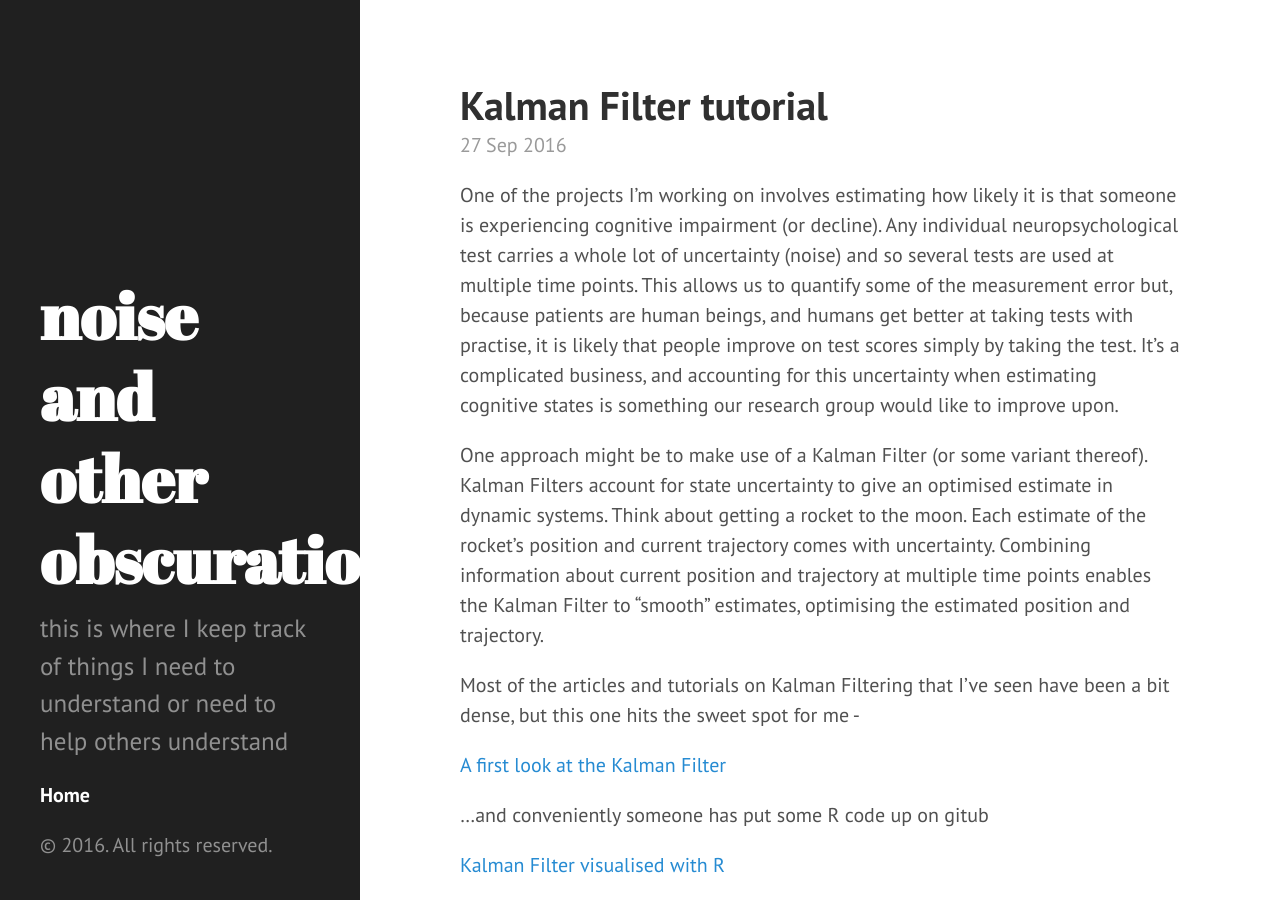
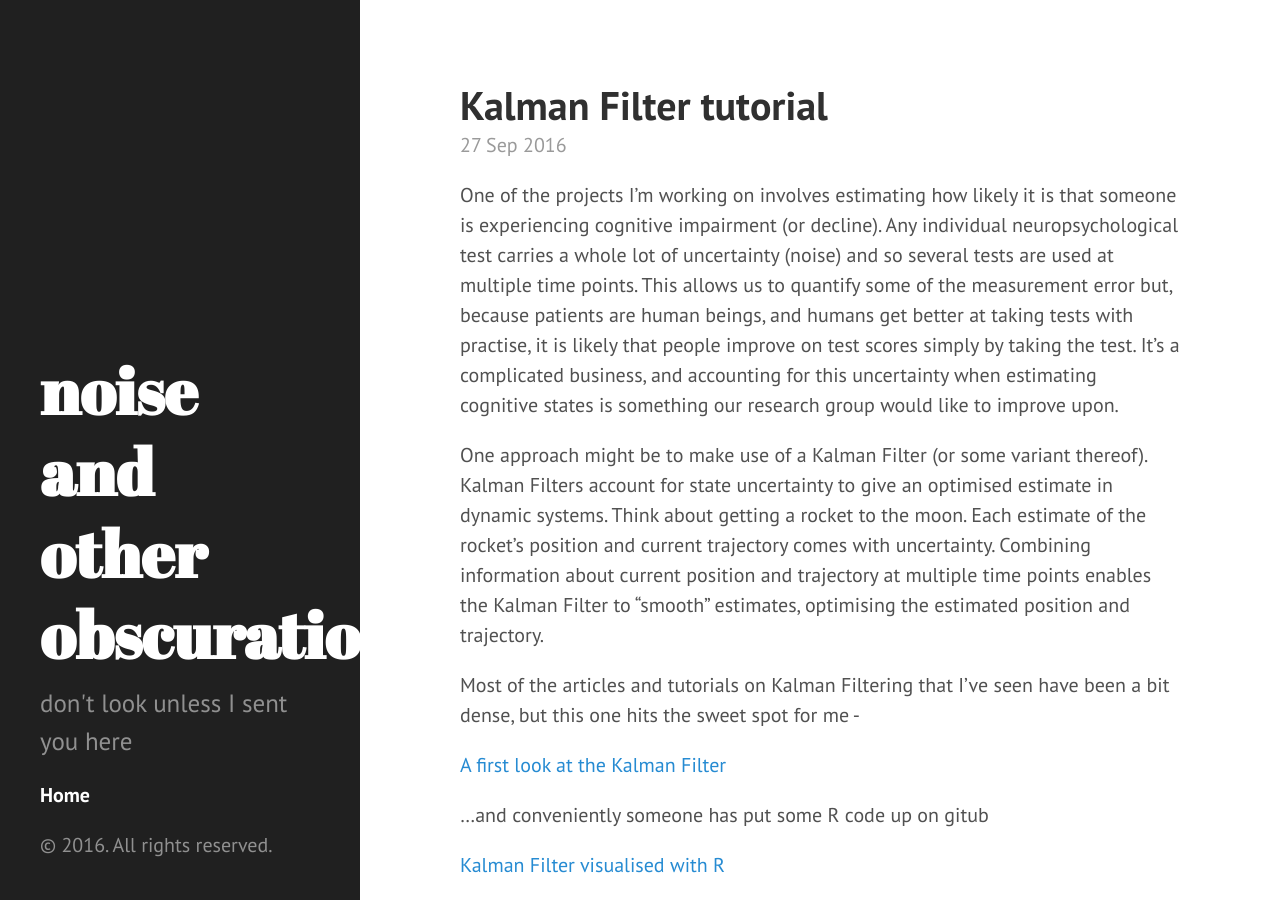
Before and after one commit to ABindoff/ABindoff.github.io, a Jekyll site: the page built from index.html, in a window 1280 px wide and 900 px high. Built offline with Jekyll 4.4.1, drawn with Linux system fonts in a browser that asks for light colours; the list of posts is cut into pages by our own code.

Commit message:
change cheeky message

```diff
--- a/_config.yml
+++ b/_config.yml
@@ -4,5 +4,5 @@ markdown: kramdown
 url: http://ABindoff.github.io
 title: noise and other obscurations
 tagline: making sense of it all (with statistics)
-description: this is where I keep track of things I need to understand or need to help others understand
+description: don't look unless I sent you here
 paginate: 7
```
